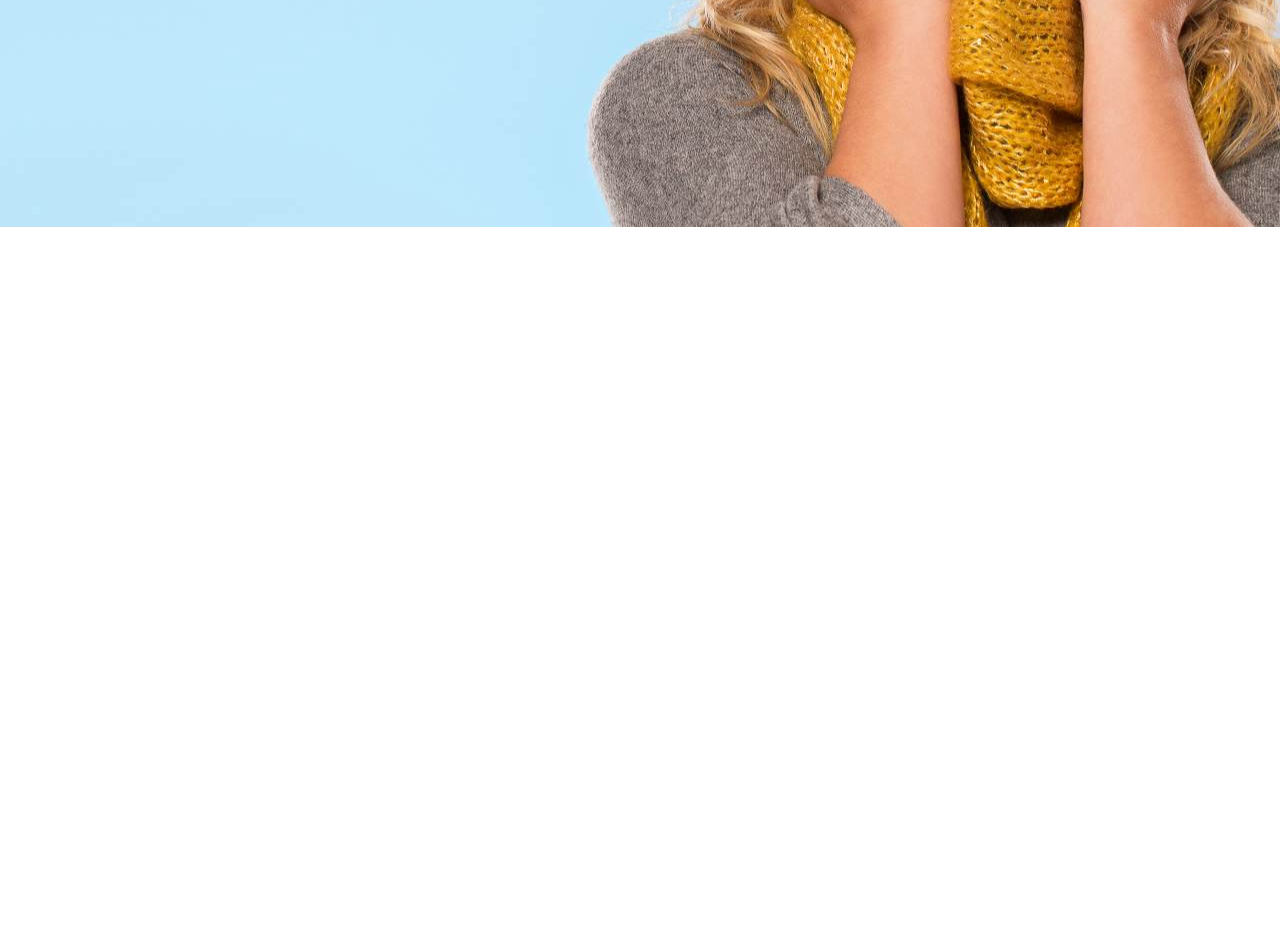
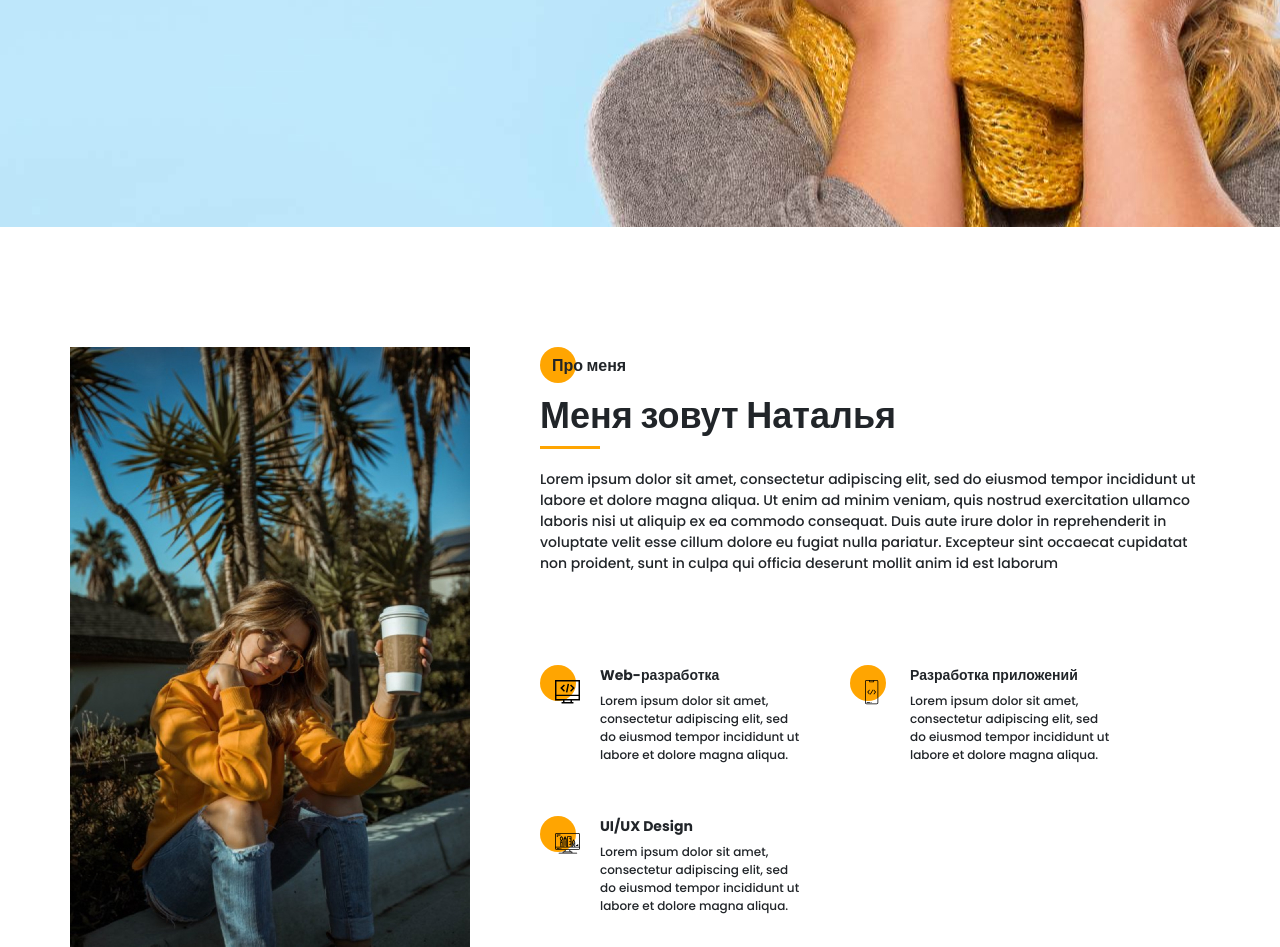
Before and after one commit to Dv-nn/Portfolio-website-example-, a website: page src/index.html in a window 1280 px wide. Shown: the part 573-1520 px from the top of the page. Before the commit the page ends 800 px from the top, so only its background shows below. Drawn offline with nearby package versions, Linux system fonts and the light colour scheme; files that its build step writes are made by us from their sources; files whose address does not match are found by name.

Commit message:
added second page

```diff
--- a/src/index.html
+++ b/src/index.html
@@ -126,6 +126,65 @@
 
 
     <!-------- second page ----------------------------->
+    <section class="about">
+        <div class="container">
+            <div class="about__wrapper">
+                <div class="about__photo">
+                    <img src="img/main_photo.jpg" alt="photo" class="about__photo">
+                </div>
+                <div class="about__descr">
+                    <h2 class="title title_fz16 about__title">Про меня</h2>
+                    <div class="title titlefz36 about__subtitle">Меня зовут Наталья</div>
+                    <div class="divider"></div>
+                    <p class="about__text">Lorem ipsum dolor sit amet, consectetur adipiscing elit, sed do eiusmod tempor incididunt ut labore et dolore magna aliqua. Ut enim ad minim veniam, quis nostrud exercitation ullamco laboris nisi ut aliquip ex ea commodo consequat. Duis aute irure dolor in reprehenderit in voluptate velit esse cillum dolore eu fugiat nulla pariatur. Excepteur sint occaecat cupidatat non proident, sunt in culpa qui officia deserunt mollit anim id est laborum</p>
+                </div>
+                <div class="about__skills">
+
+                    <div class="about__skills-item">
+                        <div class="about__skills-circle">
+                            <img src="icons/about_me/web_development.svg" alt="web-dev">
+                        </div>
+                        <div>
+                            <div class="title title_fz14">Web-разработка</div>
+                            <div class="about__skills-text">
+                                Lorem ipsum dolor sit amet, consectetur adipiscing elit, sed do eiusmod tempor incididunt ut labore et dolore magna aliqua.
+                            </div>
+                        </div>
+
+                    </div>
+
+                    <div class="about__skills-item">
+                        <div class="about__skills-circle">
+                            <img src="icons/about_me/mobile_dev.svg" alt="mobile-dev">
+                        </div>
+                        <div>
+                            <div class="title title_fz14">Разработка приложений</div>
+                            <div class="about__skills-text">
+                                Lorem ipsum dolor sit amet, consectetur adipiscing elit, sed do eiusmod tempor incididunt ut labore et dolore magna aliqua.
+                            </div>
+                        </div>
+                    </div>
+
+                    <div class="about__skills-item">
+                        <div class="about__skills-circle">
+                            <img src="icons/about_me/design.svg" alt="design">
+                        </div>
+                        <div>
+                            <div class="title title_fz14">UI/UX Design</div>
+                            <div class="about__skills-text">
+                                Lorem ipsum dolor sit amet, consectetur adipiscing elit, sed do eiusmod tempor incididunt ut labore et dolore magna aliqua.
+                            </div>
+                        </div>
+                    </div>
+
+                </div>
+            </div>
+        </div>
+    </section>
+
+
+    <!-------- three page ----------------------------->
+
 
 
     <script src="js/script.js"></script>
--- /dev/null
+++ b/src/sass/blocks/_about.scss
@@ -0,0 +1,59 @@
+.about {
+   padding-top: 120px;
+   &__wrapper {
+      display: grid;
+      grid-template-columns: 400px 670px;
+      grid-template-rows: minmax(245px, auto) minmax(255px auto);
+      grid-auto-rows: minmax(245px, auto);
+      column-gap: 70px;
+      row-gap: 40px;
+   }
+   &__photo {
+      grid-row: 1/3;
+      img {
+         width: 100%;
+      }
+   }
+   &__descr {
+      padding-top: 6px;
+      .divider {
+         margin-top: 0;
+      }
+   }
+   &__title {
+      position: relative;
+      padding-left: 12px;
+      padding-top: 1px;
+      @include before_circle;
+   }
+   &__text {
+      margin-top: 20px;
+      font-size: 14px;
+      line-height: 21px;
+   }
+   &__skills {
+      display: grid;
+      grid-template: repeat(2, minmax(115px, auto)) / repeat(2, 260px);
+      grid-auto-rows: 1fr;
+      column-gap: 50px;
+      row-gap: 20px;
+      &-item {
+         display: grid;
+         grid-template-columns: 40px 200px;
+         column-gap: 20px;
+      }
+      &-circle {
+         position: relative;
+         padding: 15px 0 0 15px;
+         @include before_circle;
+         &:before {
+            top: 0;
+         }
+      }
+      &-text {
+         margin-top: 6px;
+         font-size: 12px;
+         line-height: 18px;
+      }
+   }
+}
--- a/src/sass/blocks/_title.scss
+++ b/src/sass/blocks/_title.scss
@@ -10,6 +10,9 @@
       font-size: 16px;
       line-height: 24px;
    }
+   &__fz36 {
+      font-size: 36px;
+   }
    &_fz48 {
       font-size: 48px;
    }
--- a/src/sass/style.scss
+++ b/src/sass/style.scss
@@ -13,9 +13,16 @@
     width: 1140px;
     margin: 0 auto;
 }
+.divider {
+    width: 60px;
+    height: 3px;
+    background-color: $main-color;
+    margin-top: 25px;
+}
 
 @import 'blocks/promo';
 @import 'blocks/title';
 @import 'blocks/button';
 @import 'blocks/sidepanel';
 @import 'blocks/menu';
+@import 'blocks/about';
```
Also changed, not shown: dist/css/style.min.css, dist/index.html.
